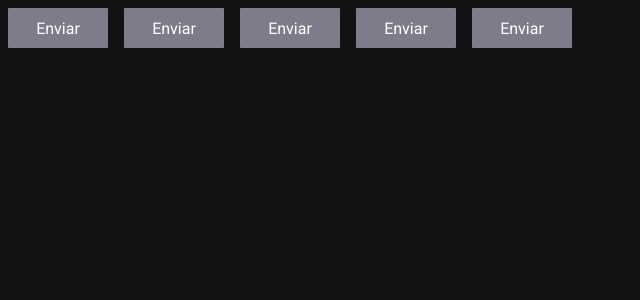
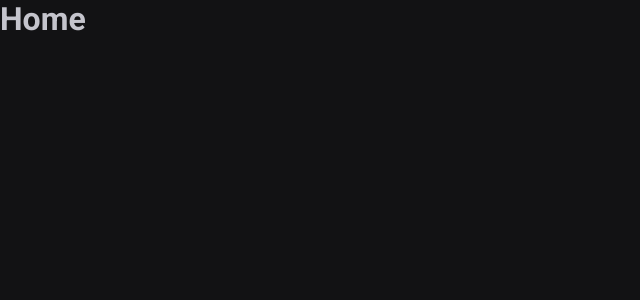
Before and after one commit to Moises-Bruce/ignite-timer, a React (Vite) app: page / in a window 1280 px wide. Shown: the top 300 px of the page, without its empty margins (0-640 px from the left). Built offline with nearby package versions, Linux system fonts and the light colour scheme.

Commit message:
criando rotas para a aplicação

```diff
--- a/package.json
+++ b/package.json
@@ -12,6 +12,7 @@
   "dependencies": {
     "react": "^18.2.0",
     "react-dom": "^18.2.0",
+    "react-router-dom": "^6.10.0",
     "styled-components": "^5.3.9"
   },
   "devDependencies": {
--- a/src/App.tsx
+++ b/src/App.tsx
@@ -1,5 +1,6 @@
 import { ThemeProvider } from "styled-components"
-import { Button } from "./components/Button"
+import { Router } from "./Router"
+import { BrowserRouter } from 'react-router-dom'
 
 import { defaultTheme } from "./styles/themes/default"
 import { GlobalStyle } from "./styles/global"
@@ -7,12 +8,9 @@
 function App() {
   return (
     <ThemeProvider theme={defaultTheme}>
-      <Button variant="primary"/>
-      <Button variant="secondary"/>
-      <Button variant="success"/>
-      <Button variant="danger"/>
-      <Button />
-
+      <BrowserRouter>
+        <Router />
+      </BrowserRouter>
       <GlobalStyle />
     </ThemeProvider>
   )
--- /dev/null
+++ b/src/Router.tsx
@@ -0,0 +1,12 @@
+import { Routes, Route } from "react-router-dom"
+import { Home } from "./pages/Home"
+import { History } from "./pages/History"
+
+export function Router(){
+    return (
+        <Routes>
+            <Route path="/" element={<Home/>} />
+            <Route path="/history/" element={<History />}/>
+        </Routes>
+    )
+}
--- a/src/components/Button.styles.ts
+++ /dev/null
@@ -1,31 +0,0 @@
-import styled, { css } from "styled-components";
-
-export type ButtonVariant = 'primary' | 'secondary' | 'danger' | 'success';
-
-interface ButtonContainerProps {
-    variant: ButtonVariant;
-}
-
-const buttonVariants = {
-    primary: 'purple',
-    secondary: 'orange',
-    danger: 'red',
-    success: 'green'
-}
-
-export const ButtonContainer = styled.button<ButtonContainerProps>`
-   width: 100px;
-   height: 40px;
-   border-radius: 1px;
-   border: 0;
-   margin: 8px;
-
-   background-color: ${props => props.theme["gray-500"]};
-   color: ${props => props.theme.white};
-
-   /* ${props => {
-    return css`
-        background-color: ${buttonVariants[props.variant]}
-    `
-   }} */
-`
--- a/src/components/Button.tsx
+++ /dev/null
@@ -1,9 +0,0 @@
-import { ButtonContainer, ButtonVariant } from './Button.styles';
-
-interface ButtonProps {
-    variant?: ButtonVariant;
-}
-
-export function Button({ variant = 'primary' }: ButtonProps){
-    return <ButtonContainer variant={variant}>Enviar</ButtonContainer>
-}
--- /dev/null
+++ b/src/pages/History.tsx
@@ -0,0 +1,3 @@
+export function History(){
+    return <h1>History</h1>
+}
--- /dev/null
+++ b/src/pages/Home.tsx
@@ -0,0 +1,3 @@
+export function Home(){
+    return <h1>Home</h1>
+}
```
Also changed, not shown: 1 other file (tests, documents, lock files or other folders).
